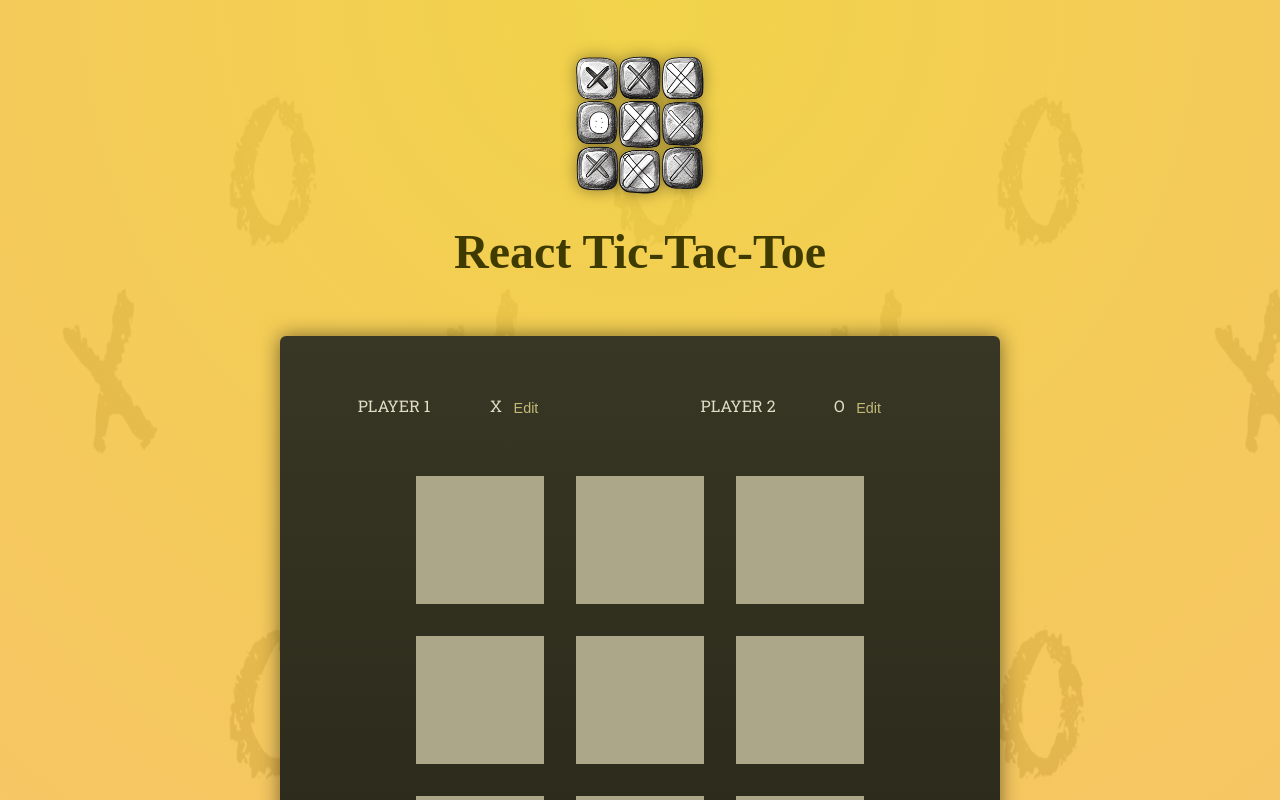
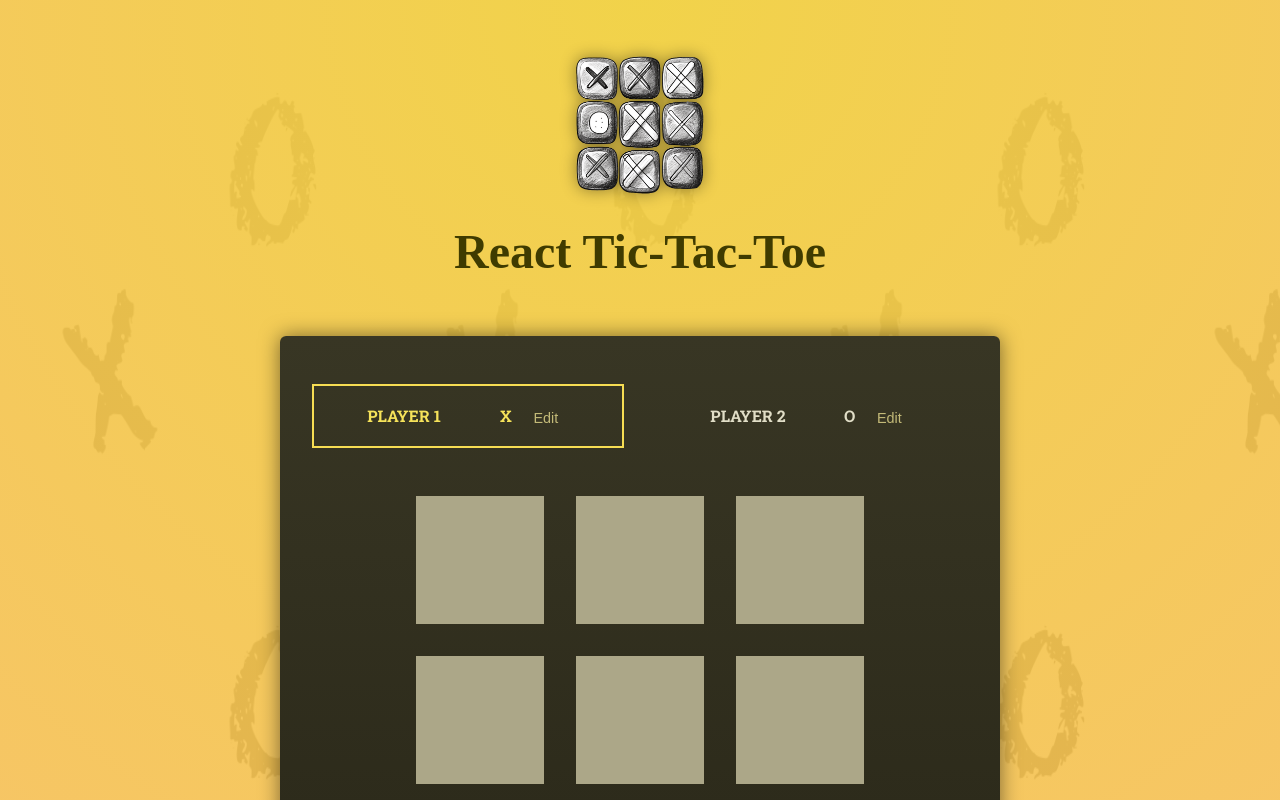
Before and after one commit to svilenJUNIOR/ReactProjects, a React (Vite) app in the folder TicTacToe/: page / in a window 1280 px wide. Shown: the top 800 px of the page. Built offline with nearby package versions, Linux system fonts and the light colour scheme; a web font is replaced by a local one.

Commit message:
Players now take turns

```diff
--- a/TicTacToe/src/App.jsx
+++ b/TicTacToe/src/App.jsx
@@ -1,17 +1,24 @@
 import { RenderPlayerInfo } from "./components/PlayerInfo";
 import { GameBoard } from "./components/GameBoards";
+import { useState } from "react";
 
 function App() {
+  const [activePlayer, setActivePlayer] = useState("X");
+
+  function handlePlayerChange (){
+    setActivePlayer((currentPlayer) => currentPlayer === "X"  ? "O" : "X");
+  }
+
   return (
     <main>
       <div id="game-container">
-        <ol id="players">
+        <ol id="players" className="highlight-player">
 
-          <RenderPlayerInfo name="Player 1"  symbol="X" />
-          <RenderPlayerInfo name="Player 2"  symbol="O" />
+          <RenderPlayerInfo name="Player 1"  symbol="X" isActive={activePlayer === "X" ?  true : false} />
+          <RenderPlayerInfo name="Player 2"  symbol="O" isActive={activePlayer === "O" ?  true : false}/>
 
         </ol>
-        <GameBoard/>
+        <GameBoard handePlayerChange={handlePlayerChange} selectedSymbol={activePlayer}/>
       </div>
     </main>
   );
--- a/TicTacToe/src/components/GameBoards.jsx
+++ b/TicTacToe/src/components/GameBoards.jsx
@@ -6,16 +6,18 @@ const initialBoard = [
     [null, null, null],
 ];
 
-export function GameBoard(){
+export function GameBoard({handePlayerChange, selectedSymbol}){
     const [board, setBoard] = useState(initialBoard);
 
-    function handleSquareClick (rowIndex, colIndex, selectedSymbol) {
+    function handleSquareClick (rowIndex, colIndex) {
 
         setBoard((prevGameBoard) =>{
             const updatedGameBoard = [...prevGameBoard.map(innerArray => [...innerArray])];
-            updatedGameBoard[rowIndex][colIndex] = "X";
+            updatedGameBoard[rowIndex][colIndex] = selectedSymbol;
             return updatedGameBoard;
         })
+
+        handePlayerChange();
     };
 
     return (
--- a/TicTacToe/src/components/PlayerInfo.jsx
+++ b/TicTacToe/src/components/PlayerInfo.jsx
@@ -1,12 +1,12 @@
 import { useState } from "react";
 
-export function RenderPlayerInfo({ name, symbol }) {
+export function RenderPlayerInfo({ name, symbol, isActive }) {
   const [isEditing, setIsEditing] = useState(false);
   const [playerName, setPlayerName] = useState(name);
 
   return (
-    <li>
-      <span>
+    <li className={isActive ? "active" : undefined}>
+      <span className="player">
         {
         !isEditing
         ?<span className="player-name">{playerName}</span>
```
